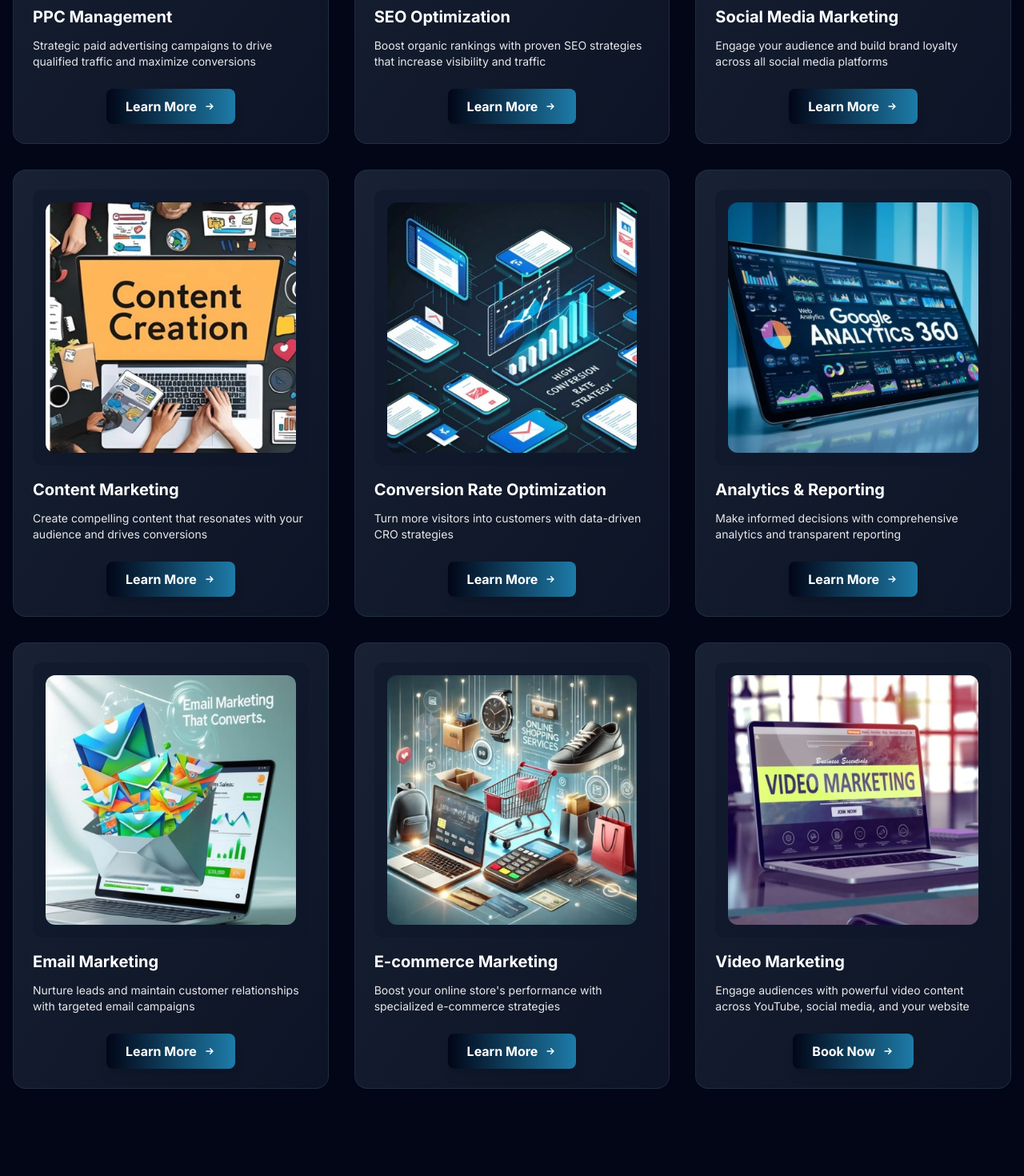
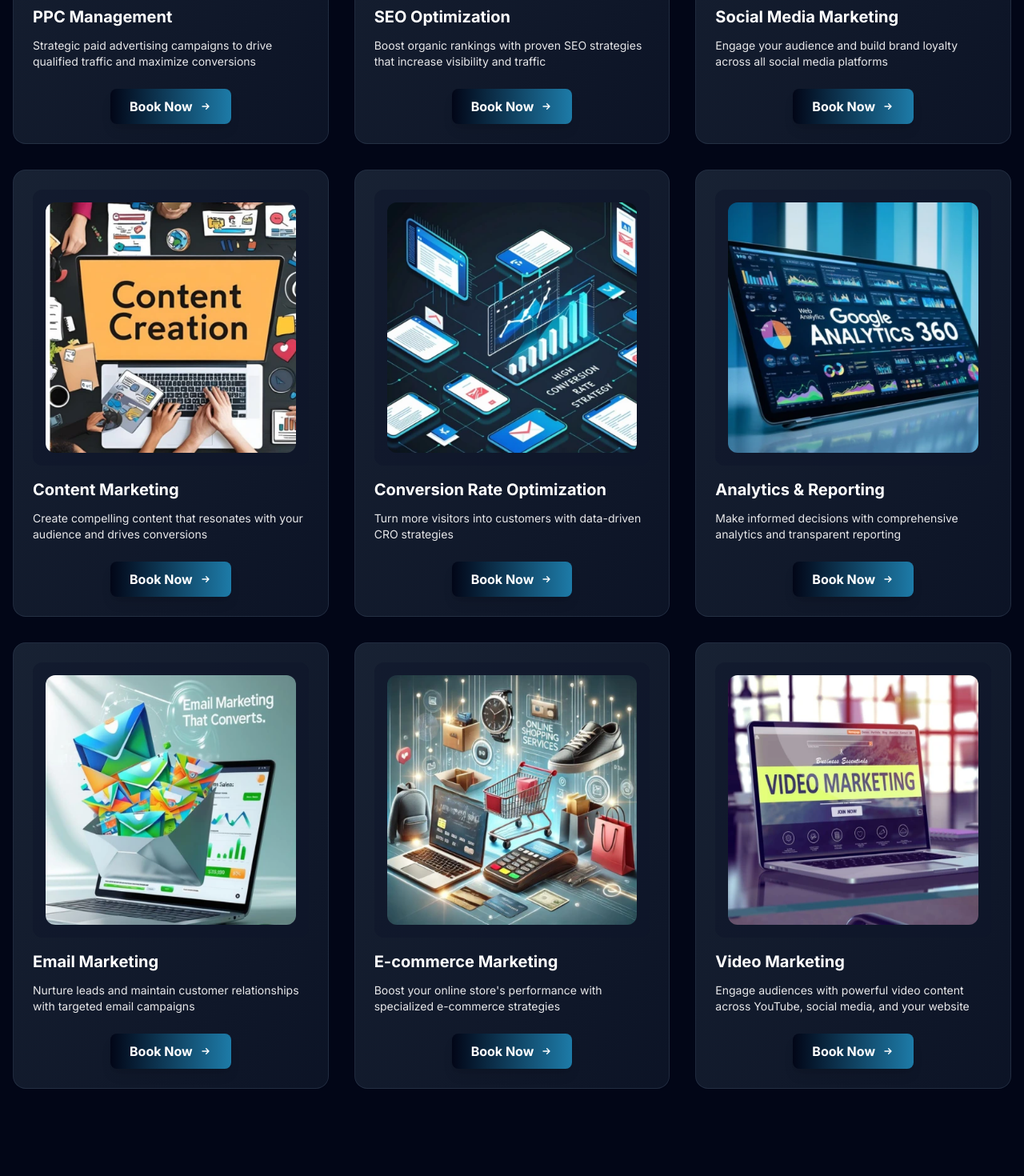
Before and after one commit to anshmydigitalcrown-ui/stardigitechpro, a Next.js app: page / in a window 1280 px wide. Shown: the part 1820-3290 px from the top of the page at 80% size. Built offline with nearby package versions, Linux system fonts and the light colour scheme.

Commit message:
Replace Learn More with Book Now on all 9 service card buttons

```diff
--- a/app/page.tsx
+++ b/app/page.tsx
@@ -156,8 +156,7 @@ export default function Home() {
                   className="group relative inline-flex items-center justify-center px-6 py-2.5 overflow-hidden font-bold text-white bg-gradient-to-r from-primary via-[#1d7ba8] to-primary bg-size-200 bg-pos-0 hover:bg-pos-100 rounded-lg transition-all duration-500 ease-out shadow-lg hover:shadow-xl hover:shadow-primary/50 hover:scale-105"
                 >
                   <span className="relative z-10 flex items-center gap-2">
-                    Learn More
-                    <svg className="w-4 h-4 group-hover:translate-x-1 transition-transform duration-300" fill="none" stroke="currentColor" viewBox="0 0 24 24">
+                    Book Now<svg className="w-4 h-4 group-hover:translate-x-1 transition-transform duration-300" fill="none" stroke="currentColor" viewBox="0 0 24 24">
                       <path strokeLinecap="round" strokeLinejoin="round" strokeWidth={2} d="M13 7l5 5m0 0l-5 5m5-5H6" />
                     </svg>
                   </span>
@@ -186,7 +185,7 @@ export default function Home() {
                   className="group relative inline-flex items-center justify-center px-6 py-2.5 overflow-hidden font-bold text-white bg-gradient-to-r from-primary via-[#1d7ba8] to-primary bg-size-200 bg-pos-0 hover:bg-pos-100 rounded-lg transition-all duration-500 ease-out shadow-lg hover:shadow-xl hover:shadow-primary/50 hover:scale-105"
                 >
                   <span className="relative z-10 flex items-center gap-2">
-                    Learn More
+                    Book Now
                     <svg className="w-4 h-4 group-hover:translate-x-1 transition-transform duration-300" fill="none" stroke="currentColor" viewBox="0 0 24 24">
                       <path strokeLinecap="round" strokeLinejoin="round" strokeWidth={2} d="M13 7l5 5m0 0l-5 5m5-5H6" />
                     </svg>
@@ -216,7 +215,7 @@ export default function Home() {
                   className="group relative inline-flex items-center justify-center px-6 py-2.5 overflow-hidden font-bold text-white bg-gradient-to-r from-primary via-[#1d7ba8] to-primary bg-size-200 bg-pos-0 hover:bg-pos-100 rounded-lg transition-all duration-500 ease-out shadow-lg hover:shadow-xl hover:shadow-primary/50 hover:scale-105"
                 >
                   <span className="relative z-10 flex items-center gap-2">
-                    Learn More
+                    Book Now
                     <svg className="w-4 h-4 group-hover:translate-x-1 transition-transform duration-300" fill="none" stroke="currentColor" viewBox="0 0 24 24">
                       <path strokeLinecap="round" strokeLinejoin="round" strokeWidth={2} d="M13 7l5 5m0 0l-5 5m5-5H6" />
                     </svg>
@@ -246,7 +245,7 @@ export default function Home() {
                   className="group relative inline-flex items-center justify-center px-6 py-2.5 overflow-hidden font-bold text-white bg-gradient-to-r from-primary via-[#1d7ba8] to-primary bg-size-200 bg-pos-0 hover:bg-pos-100 rounded-lg transition-all duration-500 ease-out shadow-lg hover:shadow-xl hover:shadow-primary/50 hover:scale-105"
                 >
                   <span className="relative z-10 flex items-center gap-2">
-                    Learn More
+                    Book Now
                     <svg className="w-4 h-4 group-hover:translate-x-1 transition-transform duration-300" fill="none" stroke="currentColor" viewBox="0 0 24 24">
                       <path strokeLinecap="round" strokeLinejoin="round" strokeWidth={2} d="M13 7l5 5m0 0l-5 5m5-5H6" />
                     </svg>
@@ -276,7 +275,7 @@ export default function Home() {
                   className="group relative inline-flex items-center justify-center px-6 py-2.5 overflow-hidden font-bold text-white bg-gradient-to-r from-primary via-[#1d7ba8] to-primary bg-size-200 bg-pos-0 hover:bg-pos-100 rounded-lg transition-all duration-500 ease-out shadow-lg hover:shadow-xl hover:shadow-primary/50 hover:scale-105"
                 >
                   <span className="relative z-10 flex items-center gap-2">
-                    Learn More
+                    Book Now
                     <svg className="w-4 h-4 group-hover:translate-x-1 transition-transform duration-300" fill="none" stroke="currentColor" viewBox="0 0 24 24">
                       <path strokeLinecap="round" strokeLinejoin="round" strokeWidth={2} d="M13 7l5 5m0 0l-5 5m5-5H6" />
                     </svg>
@@ -306,7 +305,7 @@ export default function Home() {
                   className="group relative inline-flex items-center justify-center px-6 py-2.5 overflow-hidden font-bold text-white bg-gradient-to-r from-primary via-[#1d7ba8] to-primary bg-size-200 bg-pos-0 hover:bg-pos-100 rounded-lg transition-all duration-500 ease-out shadow-lg hover:shadow-xl hover:shadow-primary/50 hover:scale-105"
                 >
                   <span className="relative z-10 flex items-center gap-2">
-                    Learn More
+                    Book Now
                     <svg className="w-4 h-4 group-hover:translate-x-1 transition-transform duration-300" fill="none" stroke="currentColor" viewBox="0 0 24 24">
                       <path strokeLinecap="round" strokeLinejoin="round" strokeWidth={2} d="M13 7l5 5m0 0l-5 5m5-5H6" />
                     </svg>
@@ -336,7 +335,7 @@ export default function Home() {
                   className="group relative inline-flex items-center justify-center px-6 py-2.5 overflow-hidden font-bold text-white bg-gradient-to-r from-primary via-[#1d7ba8] to-primary bg-size-200 bg-pos-0 hover:bg-pos-100 rounded-lg transition-all duration-500 ease-out shadow-lg hover:shadow-xl hover:shadow-primary/50 hover:scale-105"
                 >
                   <span className="relative z-10 flex items-center gap-2">
-                    Learn More
+                    Book Now
                     <svg className="w-4 h-4 group-hover:translate-x-1 transition-transform duration-300" fill="none" stroke="currentColor" viewBox="0 0 24 24">
                       <path strokeLinecap="round" strokeLinejoin="round" strokeWidth={2} d="M13 7l5 5m0 0l-5 5m5-5H6" />
                     </svg>
@@ -366,7 +365,7 @@ export default function Home() {
                   className="group relative inline-flex items-center justify-center px-6 py-2.5 overflow-hidden font-bold text-white bg-gradient-to-r from-primary via-[#1d7ba8] to-primary bg-size-200 bg-pos-0 hover:bg-pos-100 rounded-lg transition-all duration-500 ease-out shadow-lg hover:shadow-xl hover:shadow-primary/50 hover:scale-105"
                 >
                   <span className="relative z-10 flex items-center gap-2">
-                    Learn More
+                    Book Now
                     <svg className="w-4 h-4 group-hover:translate-x-1 transition-transform duration-300" fill="none" stroke="currentColor" viewBox="0 0 24 24">
                       <path strokeLinecap="round" strokeLinejoin="round" strokeWidth={2} d="M13 7l5 5m0 0l-5 5m5-5H6" />
                     </svg>
```
